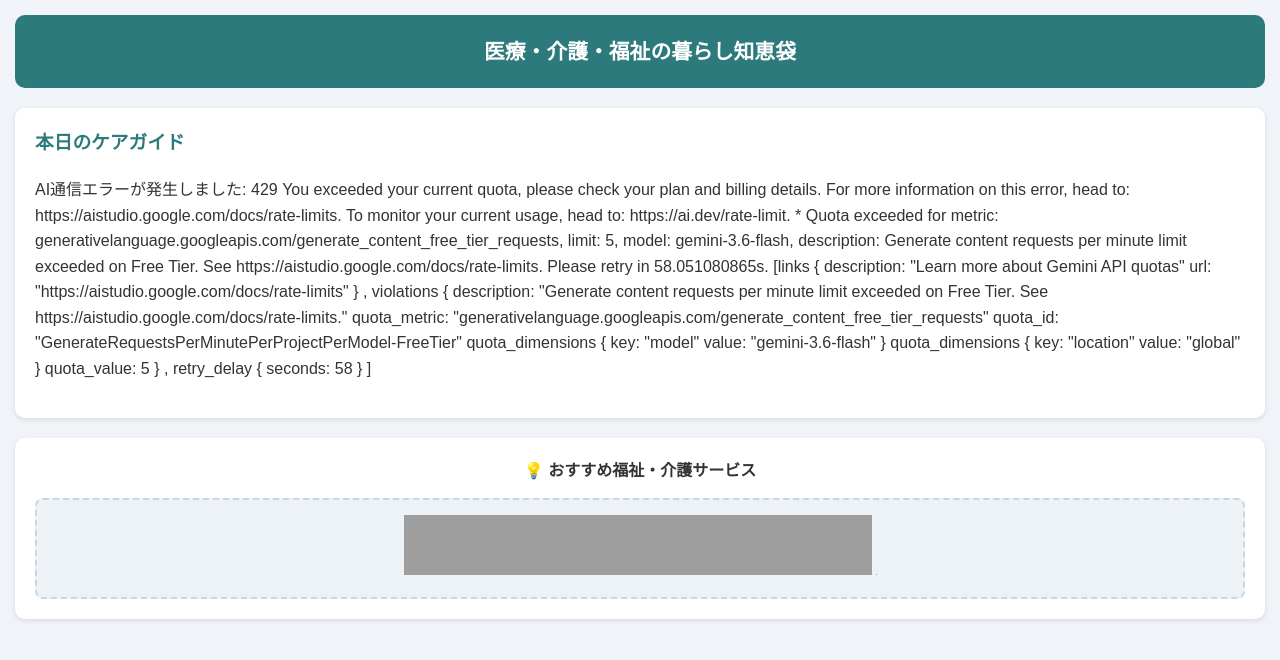
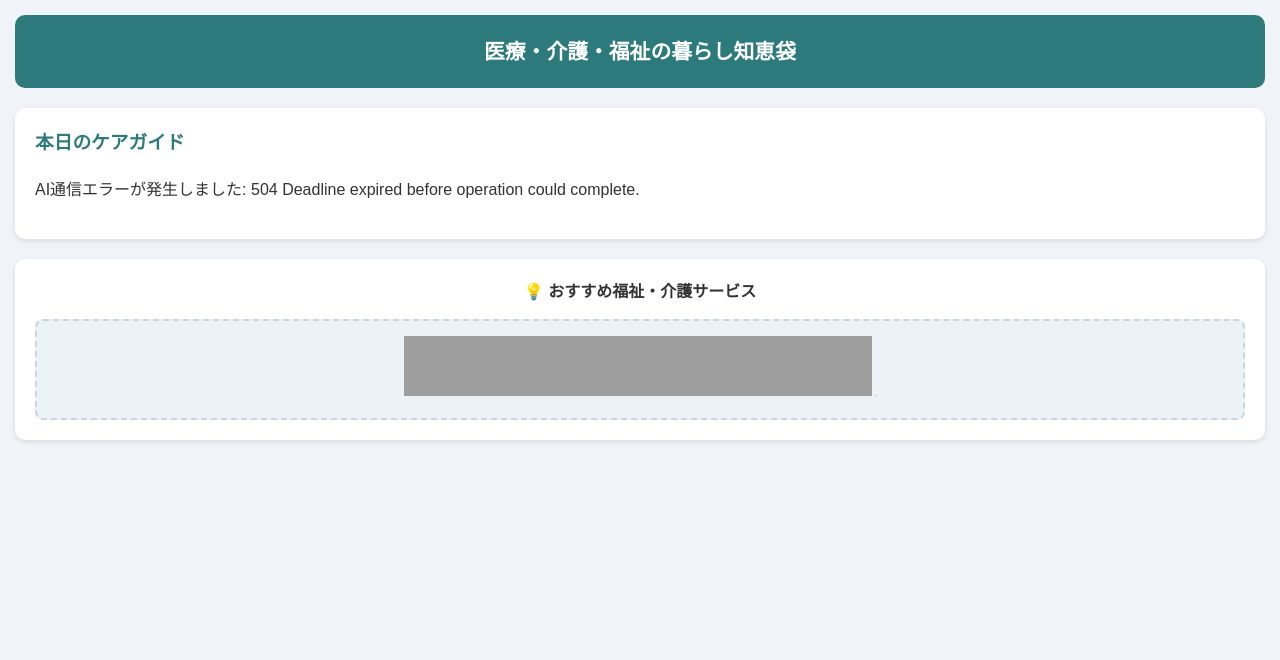
Before and after one commit to MKT-KND/jarvis-care-media, a plain HTML site: page index.html in a window 1280 px wide. Drawn offline with Linux system fonts and the light colour scheme; grey boxes are pictures that could not be loaded.

Commit message:
JARVIS: Auto update content

```diff
--- a/index.html
+++ b/index.html
@@ -18,30 +18,7 @@
         <h1>医療・介護・福祉の暮らし知恵袋</h1>
     </header>
     <div class="card">
-        <h3>本日のケアガイド</h3><p>AI通信エラーが発生しました: 429 You exceeded your current quota, please check your plan and billing details. For more information on this error, head to: https://aistudio.google.com/docs/rate-limits. To monitor your current usage, head to: https://ai.dev/rate-limit.
-* Quota exceeded for metric: generativelanguage.googleapis.com/generate_content_free_tier_requests, limit: 5, model: gemini-3.6-flash, description: Generate content requests per minute limit exceeded on Free Tier. See https://aistudio.google.com/docs/rate-limits.
-Please retry in 58.051080865s. [links {
-  description: "Learn more about Gemini API quotas"
-  url: "https://aistudio.google.com/docs/rate-limits"
-}
-, violations {
-  description: "Generate content requests per minute limit exceeded on Free Tier. See https://aistudio.google.com/docs/rate-limits."
-  quota_metric: "generativelanguage.googleapis.com/generate_content_free_tier_requests"
-  quota_id: "GenerateRequestsPerMinutePerProjectPerModel-FreeTier"
-  quota_dimensions {
-    key: "model"
-    value: "gemini-3.6-flash"
-  }
-  quota_dimensions {
-    key: "location"
-    value: "global"
-  }
-  quota_value: 5
-}
-, retry_delay {
-  seconds: 58
-}
-]</p>
+        <h3>本日のケアガイド</h3><p>AI通信エラーが発生しました: 504 Deadline expired before operation could complete.</p>
     </div>
     <div class="card">
         <div style="font-weight:bold; margin-bottom:10px; text-align:center;">💡 おすすめ福祉・介護サービス</div>
```
